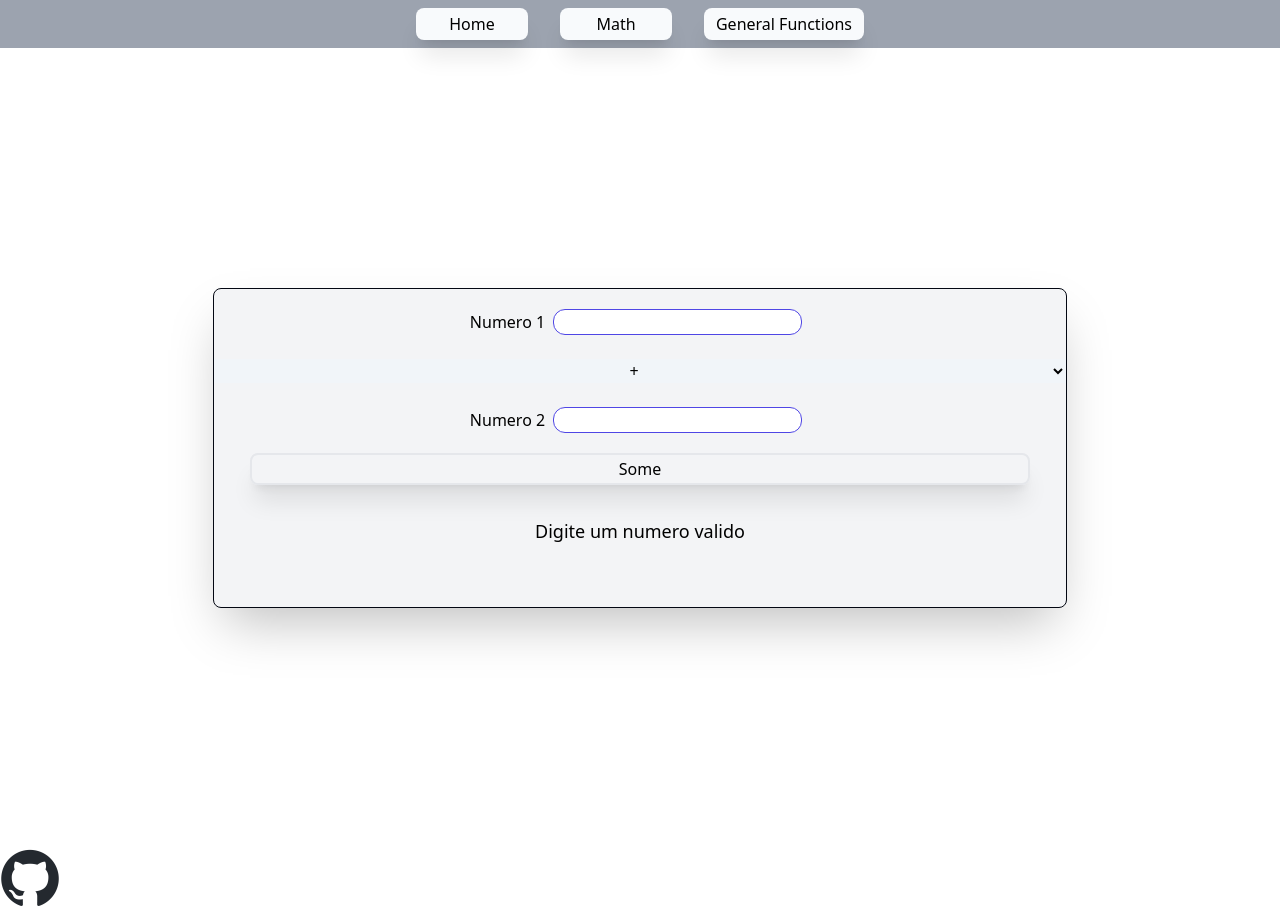
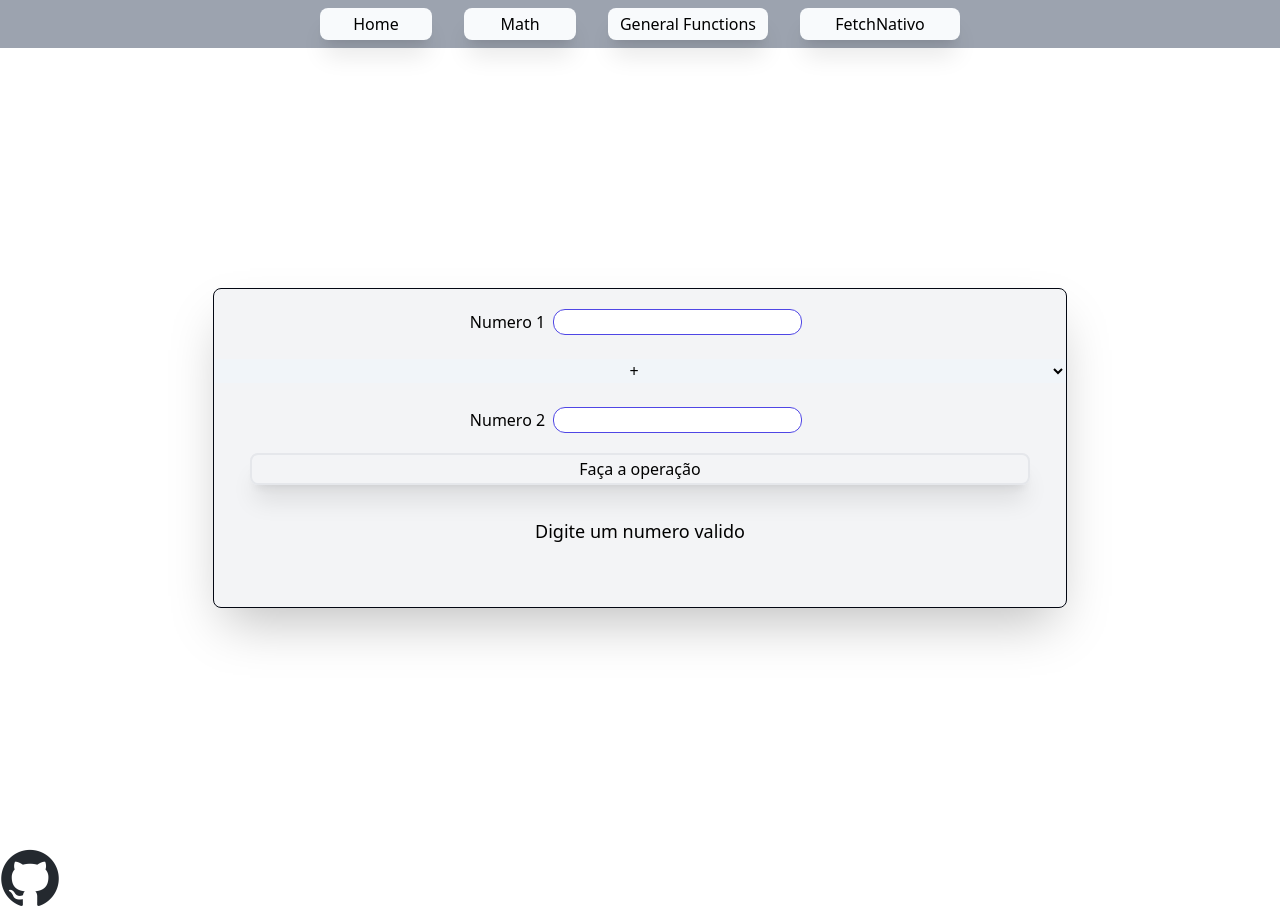
Before and after one commit to wallacin07/Next-aula, a Next.js app: page /maths in a window 1280 px wide. Built offline with nearby package versions, Linux system fonts and the light colour scheme.

Commit message:
feat: fetch

```diff
--- a/next.config.mjs
+++ b/next.config.mjs
@@ -13,6 +13,10 @@ const nextConfig = {
                 {
                     source:"/funcaoGeral",
                     destination: "/generalFunction"
+                },
+                {
+                    source:"/pagina-com-fetch",
+                    destination:"/fetch-page"
                 }
             ]
 
--- /dev/null
+++ b/src/app/fetch-page/layout.tsx
@@ -0,0 +1,26 @@
+import { Footer } from "@/components/footer"
+import { Menu } from "@/components/menu"
+import "../globals.css";
+
+export const metadata = {
+  title: 'Next.js',
+  description: 'Generated by Next.js',
+}
+
+export default function RootLayout({
+  children,
+}: {
+  children: React.ReactNode
+}) {
+  return (
+    <html lang="en" >
+
+      <body className="h-screen antialiased">
+      <Menu op1="Home" op2="Math" op3="General Functions" op4="FetchNativo"/>
+      {children}
+
+      </body>
+
+    </html>
+  )
+}
--- /dev/null
+++ b/src/app/fetch-page/page.tsx
@@ -0,0 +1,10 @@
+const FetchPage = () => {
+
+    return(
+        <>
+        <h1>Fetch nativo para requisições get</h1>
+        </>
+    )
+}
+
+export default FetchPage
--- a/src/app/generalFunction/page.tsx
+++ b/src/app/generalFunction/page.tsx
@@ -44,7 +44,7 @@ const generalFunction: React.FC = () => {
 
       return (
           <>
-          <Menu op1="Home" op2="Math" op3="General Functions"></Menu>
+          <Menu op1="Home" op2="Math" op3="General Functions" op4="FetchNativo"></Menu>
 
           <div className="h-full w-full items-center justify-center flex flex-col">
 
--- a/src/app/home/layout.tsx
+++ b/src/app/home/layout.tsx
@@ -11,7 +11,7 @@ export default function RootLayout({
   return (
     <html lang="en">
       <body className={`min-h-screen h-auto  antialiased bg-gradient-to-r from-indigo-500 via-purple-500 to-pink-500 ...`}>
-          <Menu op1="Home" op2="Math" op3="General Functions"/>
+          <Menu op1="Home" op2="Math" op3="General Functions" op4="FetchNativo"/>
         <div className="flex justify-center items-center h-full">
         {children}
         </div>
--- a/src/app/maths/page.tsx
+++ b/src/app/maths/page.tsx
@@ -67,7 +67,7 @@ const Maths: React.FC = () => {
         console.log(operacao)
         return (
             <>
-            <Menu op1="Home" op2="Math" op3="General Functions"></Menu>
+            <Menu op1="Home" op2="Math" op3="General Functions" op4="FetchNativo"></Menu>
 
         <div className="h-full w-full flex justify-center items-center">
             <div className="w-4/6 h-80 flex  flex-col shadow-2xl bg-gray-100 rounded-lg border-gray-950 border-solid border-[1px]">
@@ -91,7 +91,7 @@ const Maths: React.FC = () => {
 
 
                 <div className="flex flex-col justify-center items-center">
-                    <button  className="border-solid border-2 border-gray-150 mx-2 w-11/12 rounded-lg shadow-xl h-8" onClick={handleOperacao}>Some</button>
+                    <button  className="border-solid border-2 border-gray-150 mx-2 w-11/12 rounded-lg shadow-xl h-8" onClick={handleOperacao}>Faça a operação</button>
                     <h2 className="my-8 text-lg">{!isNaN(respSoma ?? NaN) ? respSoma: msgError}</h2>
                 </div>
 
--- a/src/components/menu.tsx
+++ b/src/components/menu.tsx
@@ -6,15 +6,17 @@ interface IMenu {
     op1: string;
     op2: string;
     op3: string;
+    op4: string
 }
 
 
-export const Menu: React.FC<IMenu> = ({op1,op2,op3,}) => {
+export const Menu: React.FC<IMenu> = ({op1,op2,op3,op4}) => {
         return (
             <nav className="flex flex-row justify-center font-roboto px-20 h-12 items-center bg-gray-400 w-full">
                 <Link href={ROUTES.home} className="bg-slate-50 p-1 rounded-lg border-solid w-28 border-stone-950 shadow-xl mx-4 text-center" >{op1}</Link>
                 <Link href={ROUTES.maths} className="bg-slate-50 p-1 rounded-lg border-solid w-28 border-stone-950 shadow-xl mx-4 text-center">{op2}</Link>
                 <Link href={ROUTES.generalFunction} className="bg-slate-50 p-1 rounded-lg border-solid w-40 border-stone-950 shadow-xl mx-4 text-center">{op3}</Link>
+                <Link href={ROUTES.fetchNativo} className="bg-slate-50 p-1 rounded-lg border-solid w-40 border-stone-950 shadow-xl mx-4 text-center">{op4}</Link>
             </nav>
         )
 }
--- a/src/constants/routes.ts
+++ b/src/constants/routes.ts
@@ -1,5 +1,6 @@
 export enum ROUTES {
     home = "/",
     maths = "/maths",
-    generalFunction = "/funcaoGeral"
+    generalFunction = "/funcaoGeral",
+    fetchNativo = "/pagina-com-fetch"
 }
```
